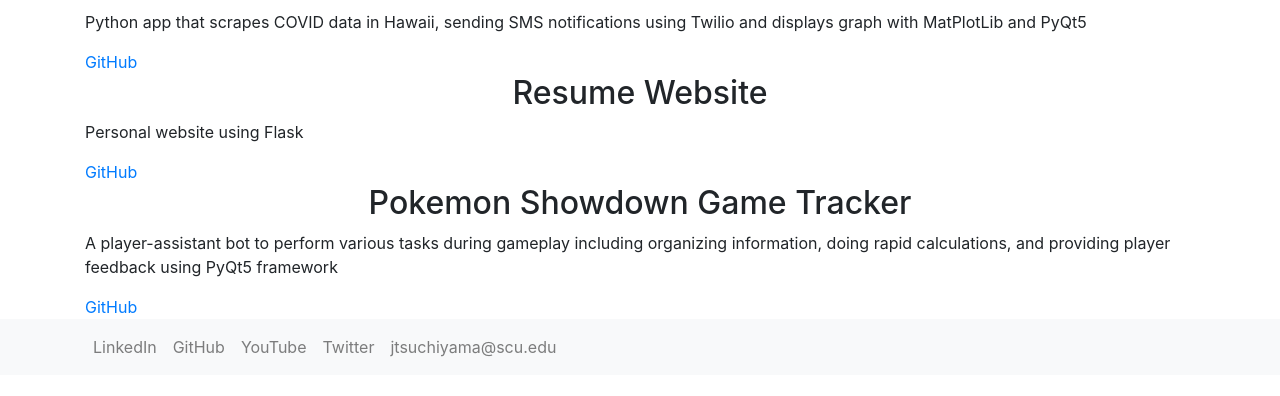
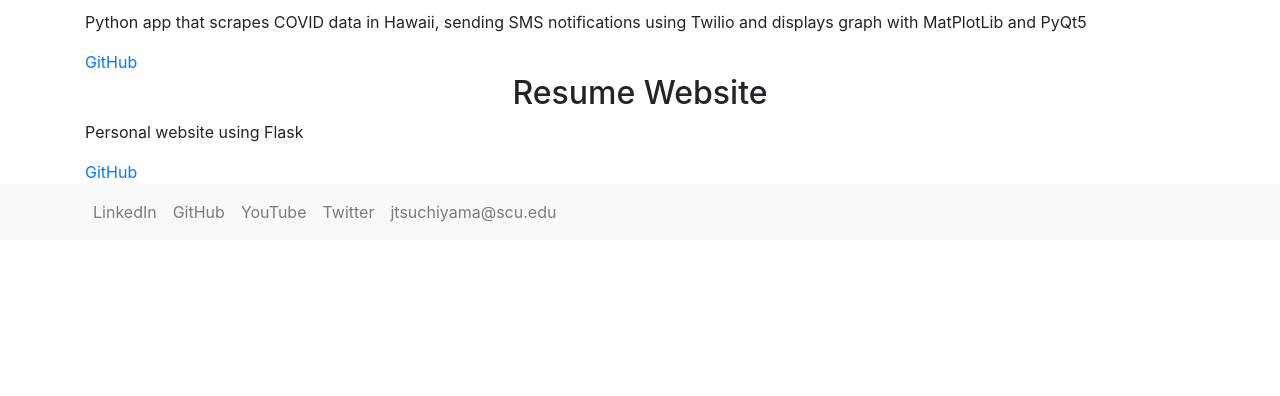
Before and after one commit to jtsuchiyama/Resume-Website, a Flask app: page /projects/ in a window 1280 px wide. Shown: the part 259-655 px from the top of the page. Run offline with Flask 2, Linux system fonts and the light colour scheme; some libraries are stand-ins or nearby versions.

Commit message:
Updated projects

```diff
--- a/templates/projects.html
+++ b/templates/projects.html
@@ -13,13 +13,7 @@
 
     <h2 class="text-center">Resume Website</h1>
         <p> Personal website using Flask</p>
-        <a href="">GitHub</a>
-
-    <h2 class="text-center">Pokemon Showdown Game Tracker</h1>
-    <p>A player-assistant bot to perform various tasks during gameplay including organizing information, doing rapid calculations, and providing player feedback using PyQt5 framework</p>
-    <a href="">GitHub</a>
-
-
+        <a href="https://github.com/jtsuchiyama/Resume-Website">GitHub</a>
 
 
 {% endblock %}
```
